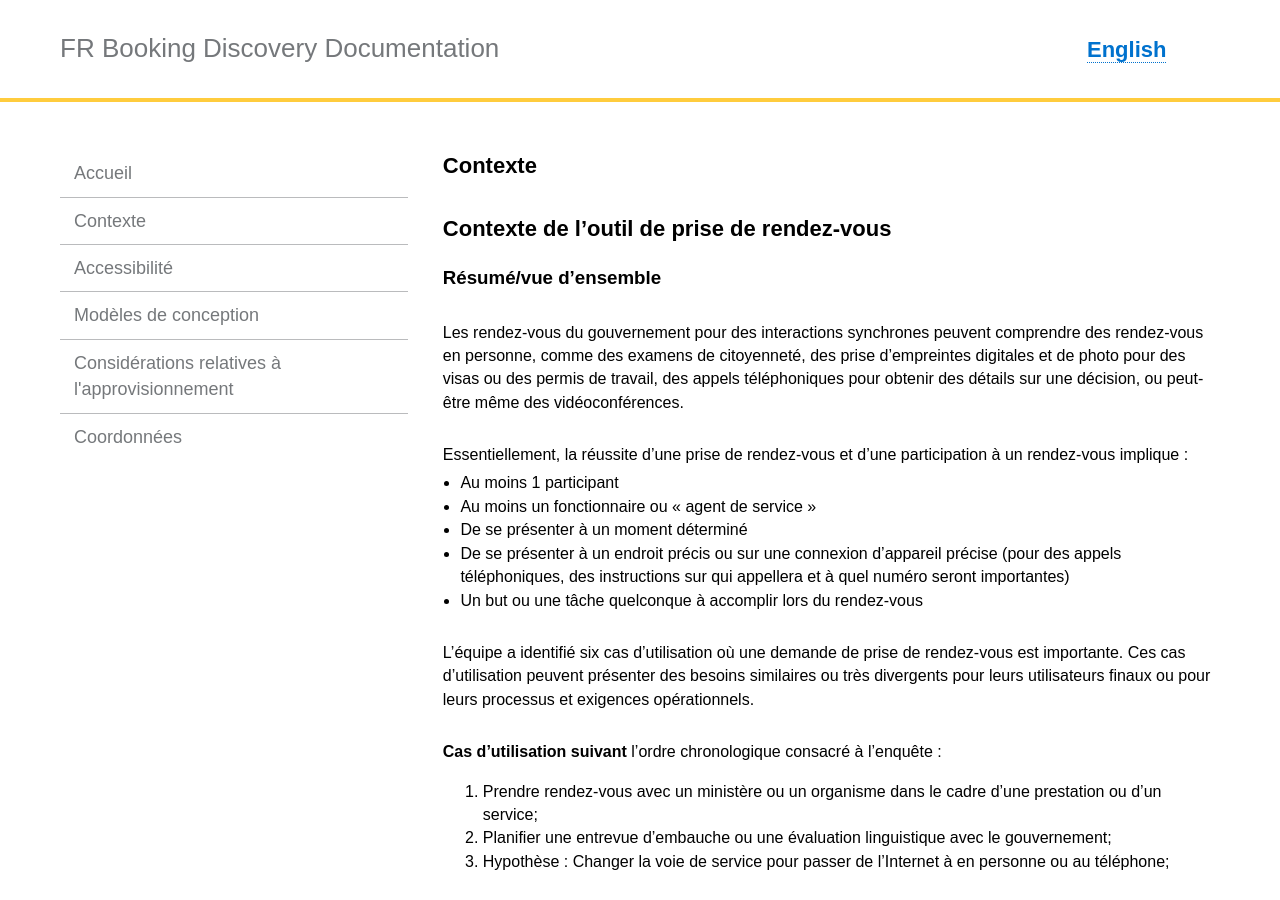
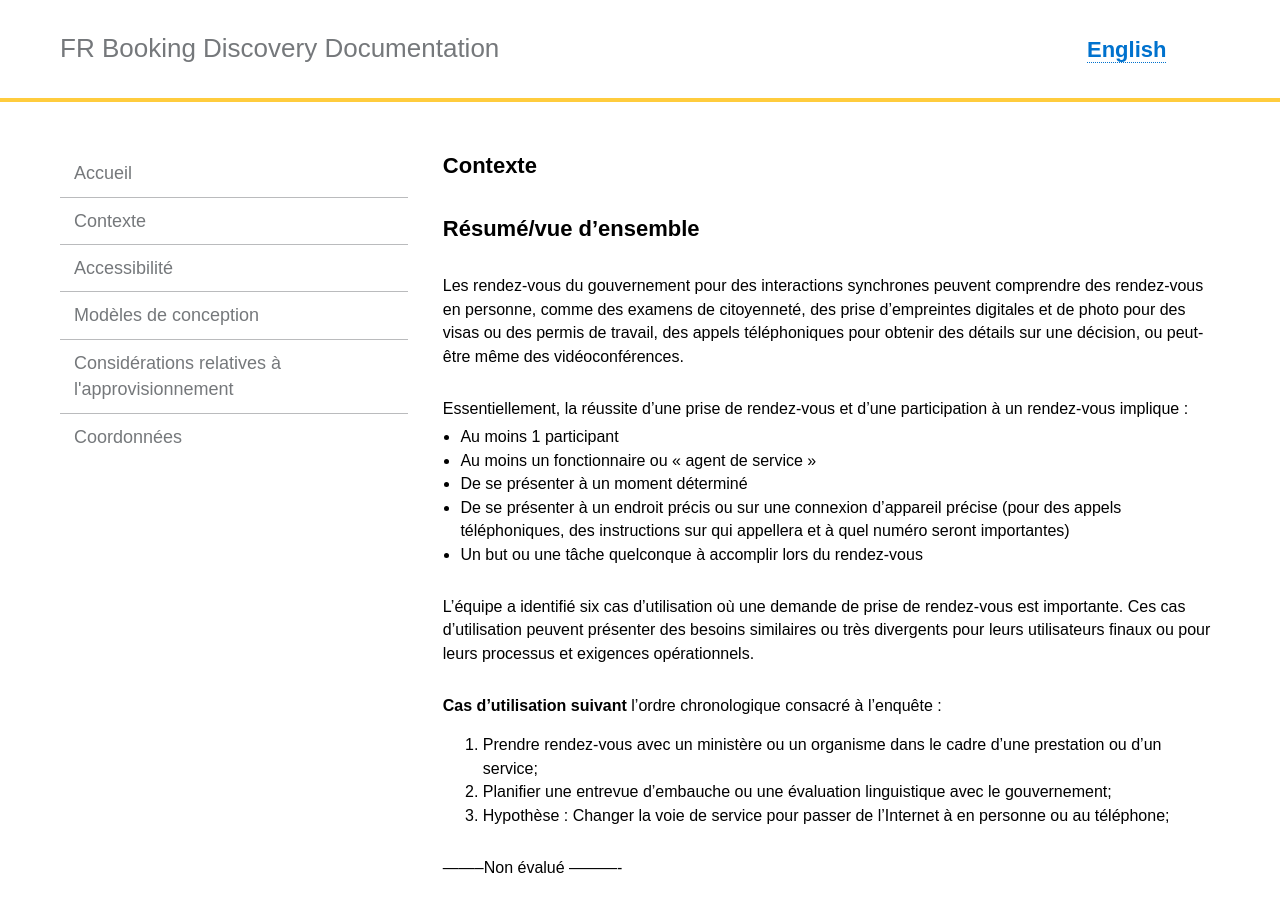
Before and after one commit to cds-snc/booking-documentation, a Jekyll site: the page built from _pages/fr/contexte.md, in a window 1280 px wide and 900 px high. Built offline with Jekyll 4.4.1, drawn with Linux system fonts in a browser that asks for light colours.

Commit message:
Update contexte.md
Updated headings to use 1 - 3

```diff
--- a/_pages/fr/contexte.md
+++ b/_pages/fr/contexte.md
@@ -6,9 +6,7 @@
 trans_url: "/context/"
 ---
 
-## Contexte de l’outil de prise de rendez-vous
-
-### Résumé/vue d’ensemble
+## Résumé/vue d’ensemble
 Les rendez-vous du gouvernement pour des interactions synchrones peuvent comprendre des rendez-vous en personne, comme des examens de citoyenneté, des prise d’empreintes digitales et de photo pour des visas ou des permis de travail, des appels téléphoniques pour obtenir des détails sur une décision, ou peut-être même des vidéoconférences.
 
 Essentiellement, la réussite d’une prise de rendez-vous et d’une participation à un rendez-vous implique :
@@ -31,7 +29,7 @@
 5. Renseignements en tant que service;
 6. Réserver une installation ou un emplacement.
 
-### Vocabulaire commun
+## Vocabulaire commun
 
 Différents termes sont utilisés dans différents ministères et contextes de service pour les personnes à qui l’on a accordé un rendez-vous. En ce qui nous concerne, nous nous sommes mis d’accord sur les termes provisoires suivants afin d’éviter toute confusion.
 
@@ -61,7 +59,7 @@
 - **Le lieu du rendez-vous, du moins complexe** au plus complexe : dans un bureau doté d’un personnel, dans une salle qui doit être réservée, dans un lieu éloigné ou dans une maison où il est nécessaire de prévoir un temps de déplacement.
 - Plus **l’on impose des exigences liées à l’admissibilité qui doivent être satisfaites avant de prendre rendez-vous**, plus la situation est complexe.
 
-#### Le problème lié aux intégrations techniques
+### Le problème lié aux intégrations techniques
 Les intégrations techniques dans les anciens systèmes, qui visent à récupérer les données de l’utilisateur final, peuvent prendre beaucoup de temps et constituer une priorité organisationnelle moindre, car il est souvent très difficile d’apporter des modifications aux anciens systèmes.
 
 Le passage à un nouveau système ou la gestion de plusieurs systèmes peut augmenter la charge cognitive et réduire la productivité. Les entrevues avec des personnes qui travaillent au Government Digital Service (Service numérique du gouvernement) au Royaume-Uni ont montré que les solutions devaient soit s’intégrer aux systèmes existants, soit s’intégrer aux nouveaux systèmes pour devenir la source unique de vérité. En raison des longs processus d’intégration directe, nous avons exploré la possibilité de créer une seule source de vérité.
```
